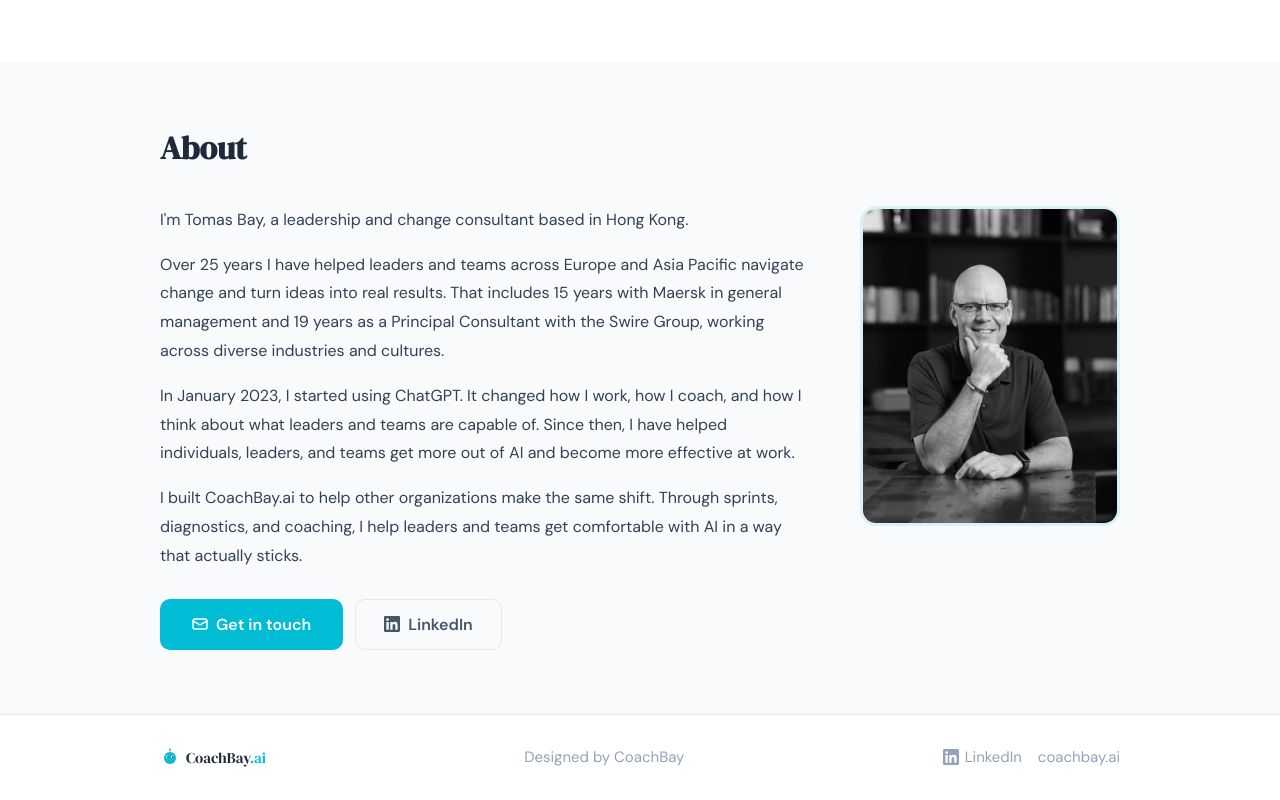
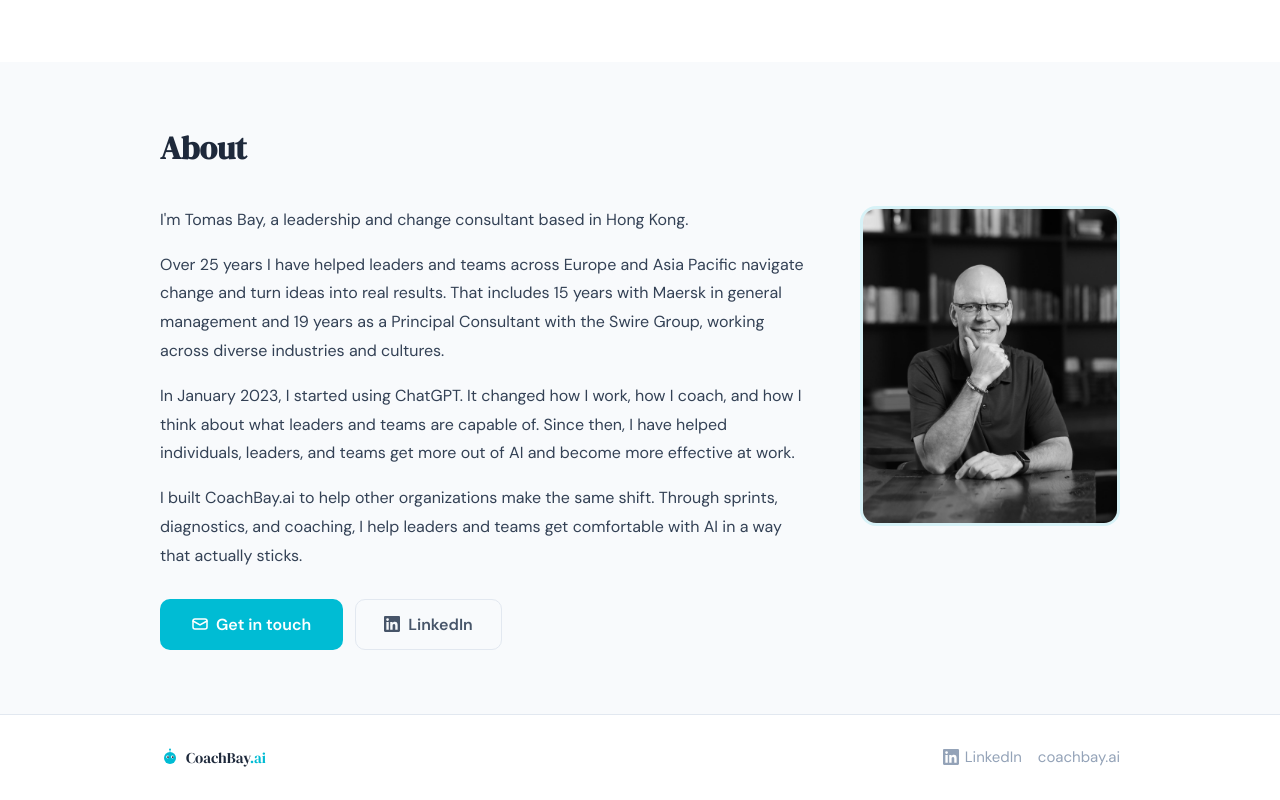
Before and after one commit to coachbay/site, a React (Vite) app: page / in a window 1280 px wide. Shown: the part 2979-3779 px from the top of the page. Built offline with nearby package versions, Linux system fonts and the light colour scheme.

Commit message:
Remove 'Designed by CoachBay' from footer

```diff
--- a/LandingPage.jsx
+++ b/LandingPage.jsx
@@ -361,7 +361,6 @@ export default function LandingPage({ onNavigate }) {
             <RobotIcon size={20} />
             <span style={{ fontFamily: "'DM Serif Display', serif", fontSize: 15, color: "#1e293b" }}>CoachBay<span style={{ color: CYAN }}>.ai</span></span>
           </div>
-          <p style={{ color: "#94a3b8", fontSize: 15, margin: 0 }}>Designed by CoachBay</p>
           <div style={{ display: "flex", alignItems: "center", gap: 16 }}>
             <a href="https://www.linkedin.com/in/coachbay/" target="_blank" rel="noopener noreferrer" style={{ color: "#94a3b8", display: "flex", alignItems: "center", gap: 6, fontSize: 15, textDecoration: "none" }}>
               <svg width="16" height="16" viewBox="0 0 24 24" fill="#94a3b8"><path d="M20.447 20.452h-3.554v-5.569c0-1.328-.027-3.037-1.852-3.037-1.853 0-2.136 1.445-2.136 2.939v5.667H9.351V9h3.414v1.561h.046c.477-.9 1.637-1.85 3.37-1.85 3.601 0 4.267 2.37 4.267 5.455v6.286zM5.337 7.433a2.062 2.062 0 01-2.063-2.065 2.064 2.064 0 112.063 2.065zm1.782 13.019H3.555V9h3.564v11.452zM22.225 0H1.771C.792 0 0 .774 0 1.729v20.542C0 23.227.792 24 1.771 24h20.451C23.2 24 24 23.227 24 22.271V1.729C24 .774 23.2 0 22.222 0h.003z"/></svg>
```
Also changed, not shown: 3 other files (tests, documents, lock files or other folders).
